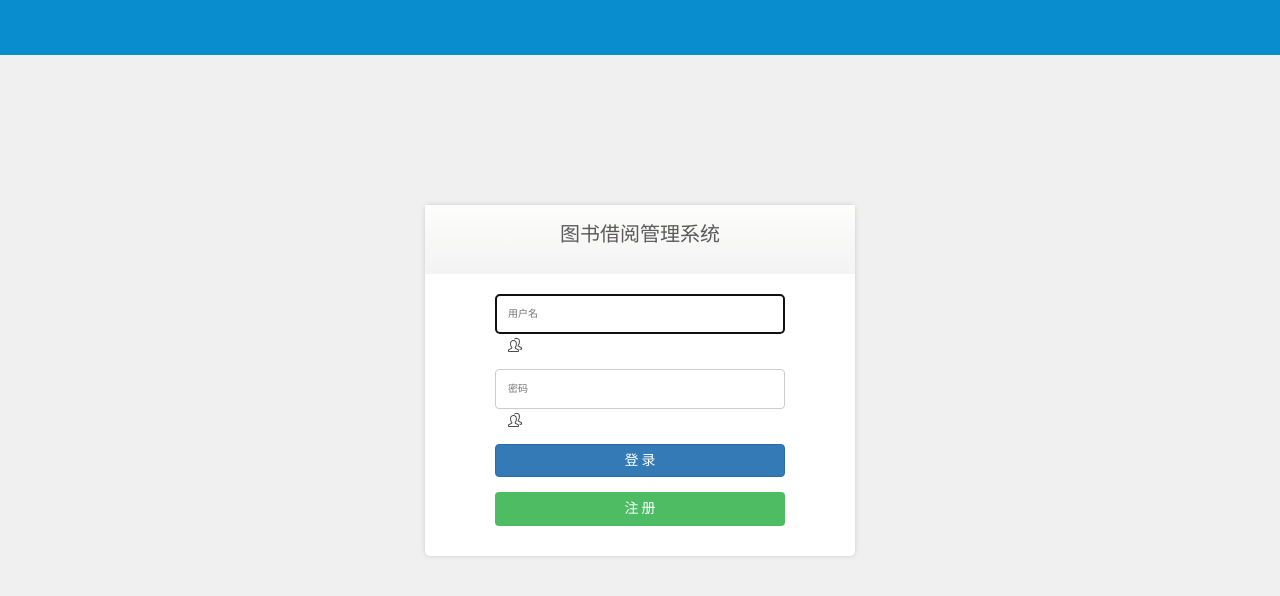
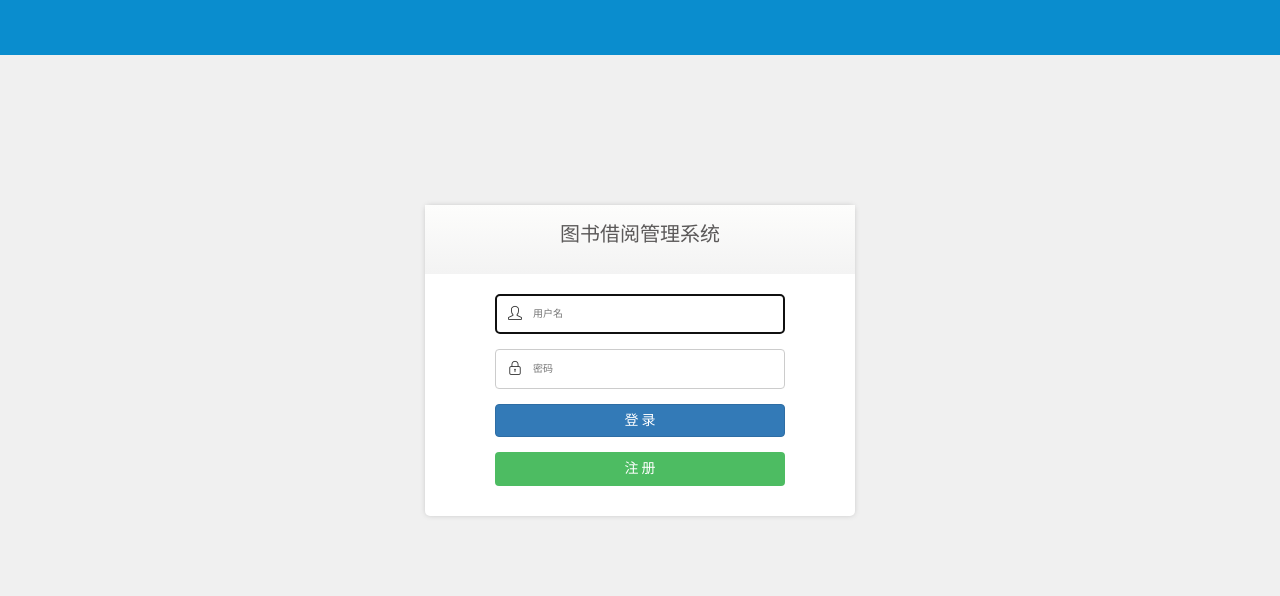
Before and after one commit to LuckyMayer/books, a PHP site: page /views/login.html in a window 1280 px wide. Shown: the top 596 px of the page. Run offline with PHP 8.4, Linux system fonts and the light colour scheme.

Commit message:
登录界面完成

```diff
--- a/css/login.css
+++ b/css/login.css
@@ -34,6 +34,7 @@
 #form-login .form-group {
 	padding: 0px 70px;
 	margin-bottom: 15px;
+	position: relative;
 }
 #form-login .form-group .input {
 	width: 100%;
@@ -47,6 +48,7 @@
 	font-size: 1rem;
 	line-height: 1.4;
 	border: 1px solid #ccc;
+	text-indent: 25px;
 }
 #form-login .form-group .btn_sub{
 	color: #fff;
@@ -60,3 +62,9 @@
 	background: #4DBC62;
 	color: #fff;
 }
+#form-login .form-group i {
+	position: absolute;
+	top: 12px;
+	left: 70px;
+
+}
--- a/views/login.html
+++ b/views/login.html
@@ -30,11 +30,11 @@
 		</div>
 		<div class="form-group">
 			<input type="text" name="username" id="username" placeholder="用户名" required="required" class="input" autofocus="autofocus">
-			<i class="icon-users"></i>
+			<i class="icon-user"></i>
 		</div>
 		<div class="form-group">
 			<input type="password" name="password" id="password" placeholder="密码" required="required" class="input">
-			<i class="icon-users"></i>
+			<i class="icon-lock"></i>
 		</div>
 		<div class="form-group">
 			<input type="submit" id="sub" value="登 录" class="btn btn_sub" ng-disabled="!formLogin.$valid">
```
